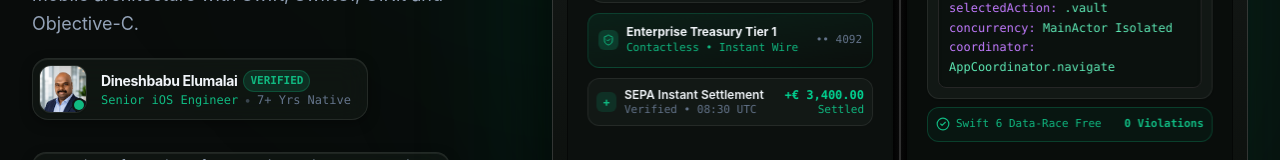
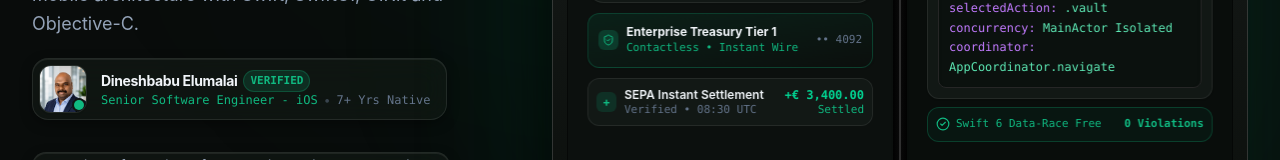
Before and after one commit to ERBDINESH/my-website, a Next.js app: page / in a window 1280 px wide. Shown: the part 562-722 px from the top of the page. Built offline with nearby package versions, Linux system fonts and the light colour scheme.

Commit message:
refactor: use canonical public role in identity badge

```diff
--- a/src/components/ui/consultant-badge.tsx
+++ b/src/components/ui/consultant-badge.tsx
@@ -3,6 +3,7 @@
 import Image from "next/image";
 import { LiquidGlass } from "@/components/ui/liquid-glass";
 import { profile } from "@/data/portfolio";
+import { SITE_PROFESSIONAL_TITLE } from "@/data/site-branding";
 
 export function ConsultantBadge() {
   return (
@@ -35,7 +36,7 @@ export function ConsultantBadge() {
       </div>
 
       {/* Consultant Identity Info */}
-      <div className="flex flex-col text-left">
+      <div className="flex min-w-0 flex-col text-left">
         <div className="flex items-center gap-1.5">
           <span className="text-sm font-bold text-foreground tracking-tight">
             {profile.fullName}
@@ -44,8 +45,10 @@ export function ConsultantBadge() {
             VERIFIED
           </span>
         </div>
-        <div className="flex items-center gap-1.5 text-xs text-foreground-muted">
-          <span className="font-mono-code text-accent font-medium">Senior iOS Engineer</span>
+        <div className="flex min-w-0 flex-wrap items-center gap-x-1.5 gap-y-0.5 text-xs text-foreground-muted">
+          <span className="min-w-0 font-mono-code text-accent font-medium">
+            {SITE_PROFESSIONAL_TITLE}
+          </span>
           <span className="text-foreground-subtle/50">•</span>
           <span className="font-mono-code text-[11px] sm:text-xs text-foreground-subtle">
             7+ Yrs Native
```
